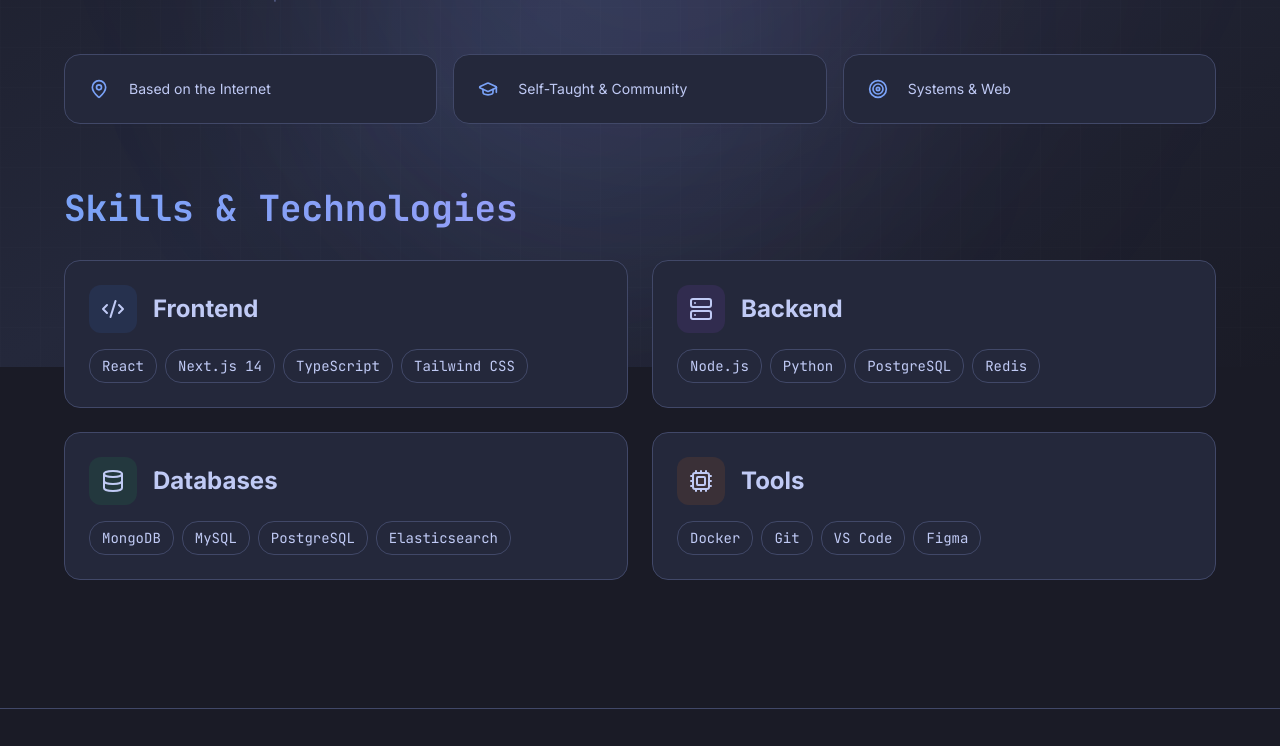
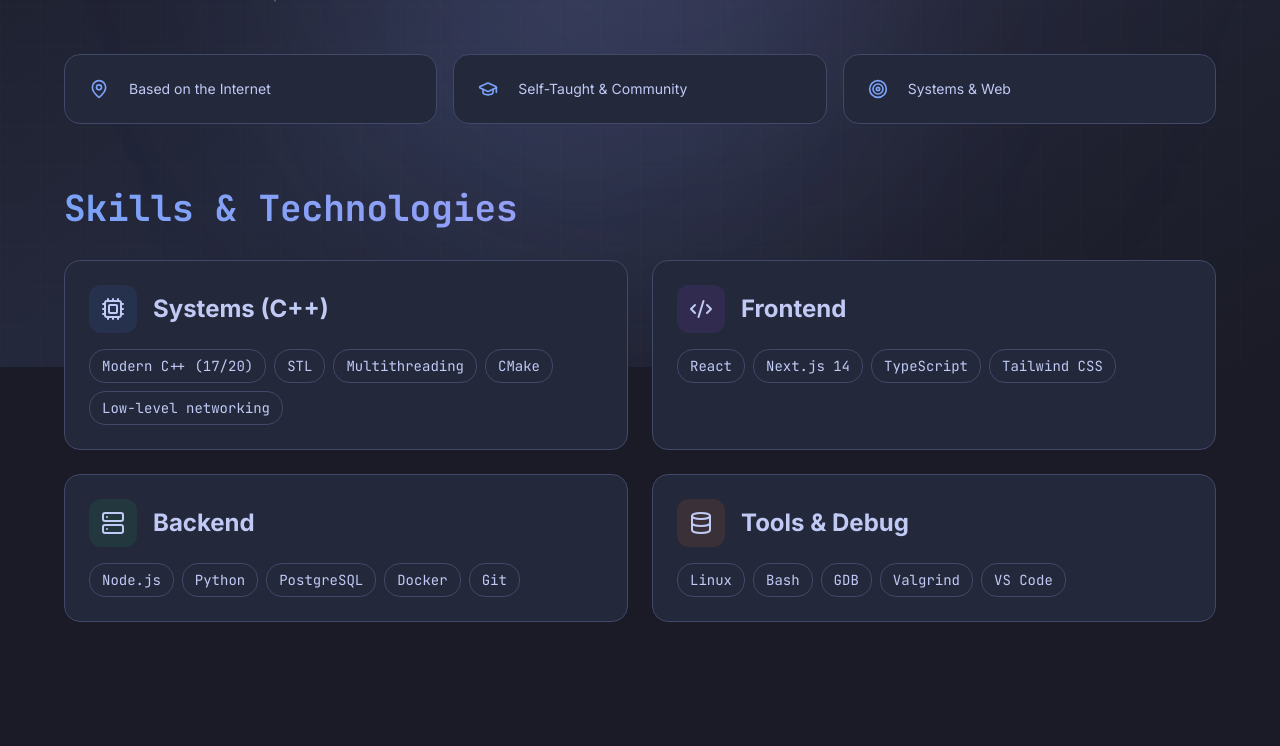
Before and after one commit to wakaranakattari/bio-site, a Next.js app: page /about in a window 1280 px wide. Shown: the part 433-1179 px from the top of the page. Built offline with nearby package versions, Linux system fonts and the light colour scheme.

Commit message:
fix: update AboutPage skills section and correct icons/items/colors

```diff
--- a/app/about/page.tsx
+++ b/app/about/page.tsx
@@ -7,29 +7,29 @@
 export default function AboutPage() {
   const { t } = useLanguage();
 
-  const skills = [
+    const skills = [
+    {
+      icon: Cpu,
+      title: 'Systems (C++)',
+      items: ['Modern C++ (17/20)', 'STL', 'Multithreading', 'CMake', 'Low-level networking'],
+      color: 'bg-blue-500/10',
+    },
     {
       icon: Code2,
       title: 'Frontend',
       items: ['React', 'Next.js 14', 'TypeScript', 'Tailwind CSS'],
-      color: 'bg-blue-500/10',
+      color: 'bg-purple-500/10',
     },
     {
       icon: Server,
       title: 'Backend',
-      items: ['Node.js', 'Python', 'PostgreSQL', 'Redis'],
-      color: 'bg-purple-500/10',
+      items: ['Node.js', 'Python', 'PostgreSQL', 'Docker', 'Git'],
+      color: 'bg-green-500/10',
     },
     {
       icon: Database,
-      title: 'Databases',
-      items: ['MongoDB', 'MySQL', 'PostgreSQL', 'Elasticsearch'],
-      color: 'bg-green-500/10',
-    },
-    {
-      icon: Cpu,
-      title: 'Tools',
-      items: ['Docker', 'Git', 'VS Code', 'Figma'],
+      title: 'Tools & Debug',
+      items: ['Linux', 'Bash', 'GDB', 'Valgrind', 'VS Code'],
       color: 'bg-orange-500/10',
     },
   ];
```
